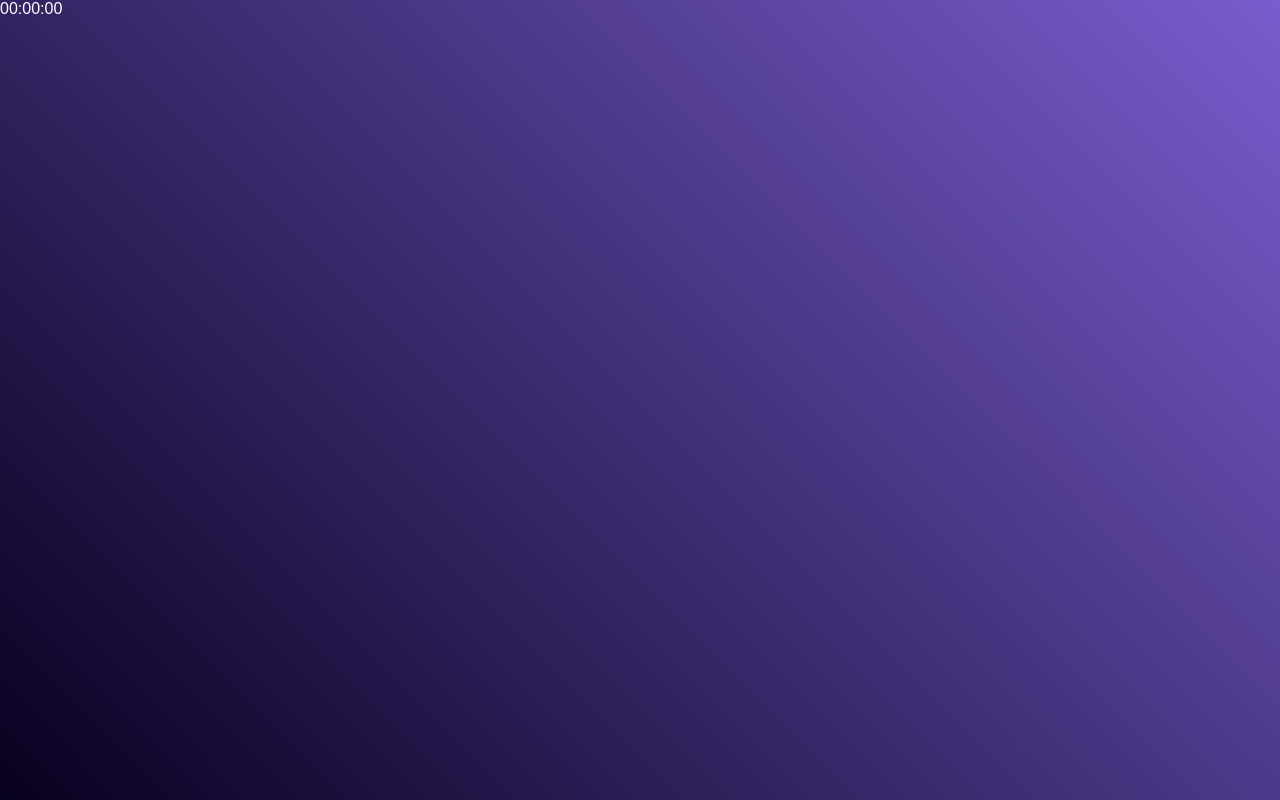
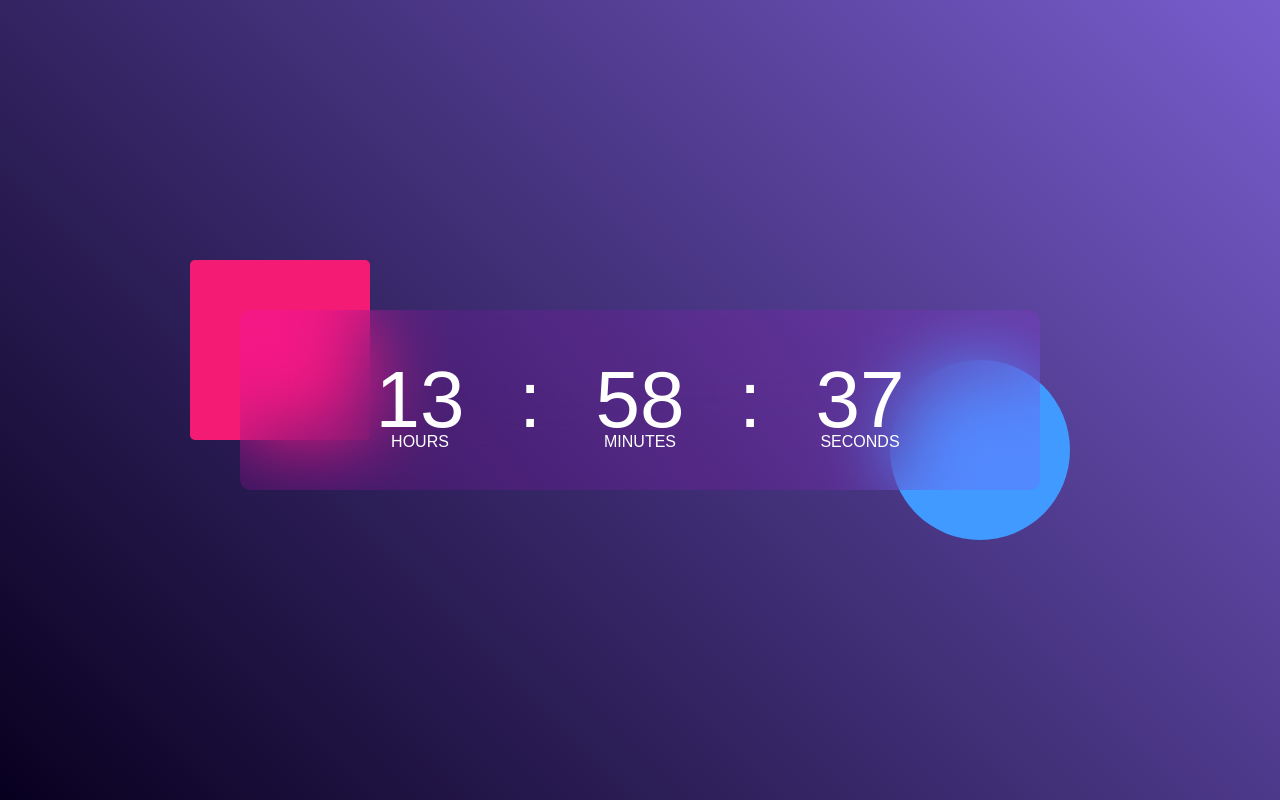
Before and after one commit to Aftabmallick/Digital-clock, a plain HTML site: page index.html in a window 1280 px wide. Drawn offline with Linux system fonts and the light colour scheme.

Commit message:
modified

```diff
--- a/index.html
+++ b/index.html
@@ -10,10 +10,25 @@
     <div class="hero">
         <div class="container">
             <div class="clock">
-                00:00:00
+                <span id="hrs">00</span>
+                <span>:</span>
+                <span id="min">00</span>
+                <span>:</span>
+                <span id="sec">00</span>
             </div>
         </div>
     </div>
+    <script>
+        let hrs=document.getElementById("hrs");
+        let min=document.getElementById("min");
+        let sec=document.getElementById("sec");
+        setInterval(()=>{
+            let currentTime= new Date();
+            hrs.innerHTML=(currentTime.getHours()<10?"0":"")+currentTime.getHours();
+            min.innerHTML=(currentTime.getMinutes()<10?"0":"")+currentTime.getMinutes();
+            sec.innerHTML=(currentTime.getSeconds()<10?"0":"")+currentTime.getSeconds();
+        })
 
+    </script>
 </body>
 </html>
--- a/style.css
+++ b/style.css
@@ -12,3 +12,68 @@
     position: relative;
 
 }
+.container{
+    width: 800px;
+    height: 180px;
+    position: absolute;
+    top: 50%;
+    left: 50%;
+    transform: translate(-50%,-50%);
+
+}
+.clock{
+    width: 100%;
+    height: 100%;
+    background: rgb(235, 0, 255,0.11);
+    border-radius: 10px;
+    display: flex;
+    align-items: center;
+    justify-content: center;
+    backdrop-filter: blur(40px);
+}
+.container::before{
+    content: '';
+    width: 180px;
+    height: 180px;
+    background: #f41b75;
+    border-radius: 5px;
+    position: absolute;
+    left: -50px;
+    top: -50px;
+    z-index: -1;
+}
+.container::after{
+    content: '';
+    width: 180px;
+    height: 180px;
+    background: #419aff;
+    border-radius: 50%;
+    position: absolute;
+    right: -30px;
+    bottom: -50px;
+    z-index: -1;
+}
+.clock span{
+    font-size: 80px;
+    width: 110px;
+    display: inline-block;
+    text-align: center;
+    position: relative;
+}
+.clock span::after{
+
+    font-size: 16px;
+    position: absolute;
+    bottom: -5px;
+    left: 50%;
+    transform: translateX(-50%);
+}
+#hrs::after{
+    content: 'HOURS';
+}
+#min::after{
+    content: 'MINUTES';
+}
+#sec::after{
+    content: 'SECONDS';
+}
```
